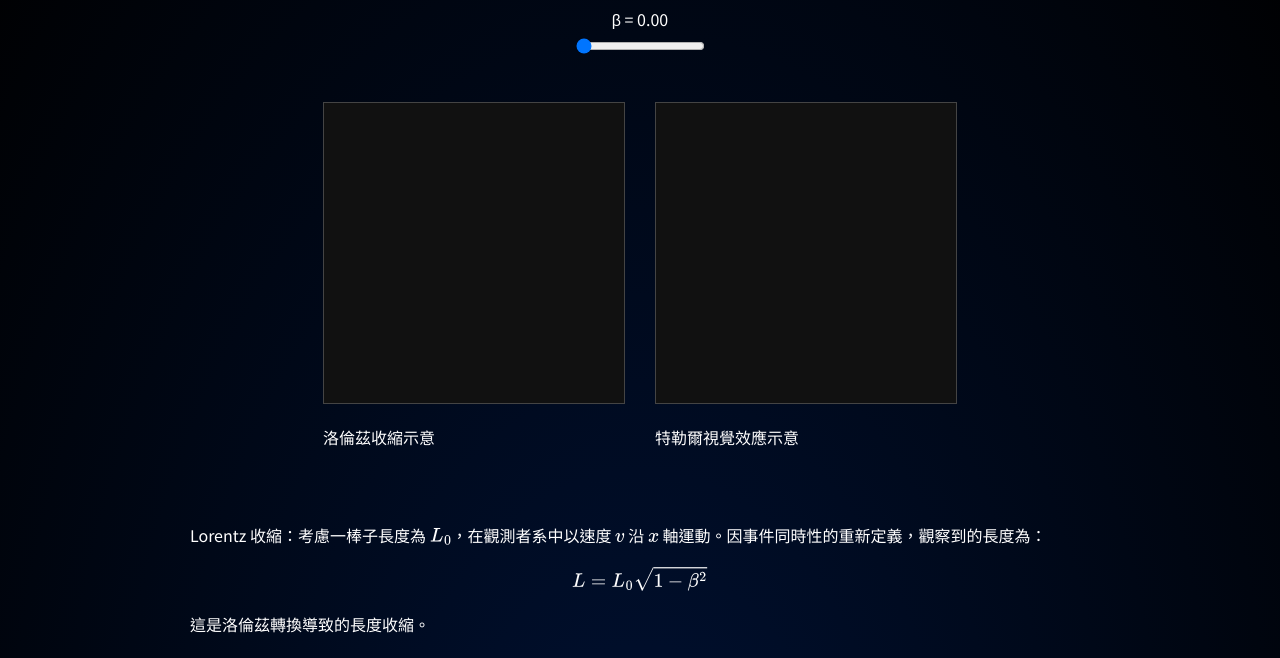
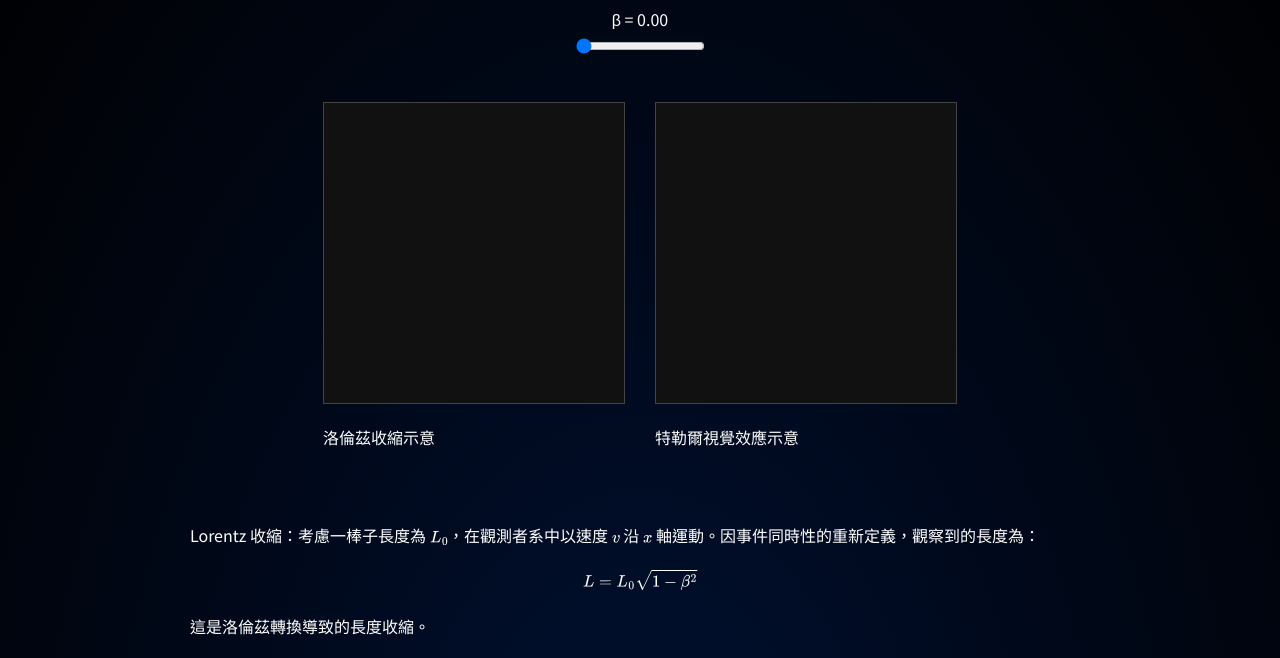
Before and after one commit to Stadicord/uranus_website, a plain HTML site: page index.html in a window 1280 px wide. Both pictures are taken after a click on the button "啟用透視模式". Shown: the part 142-800 px from the top of the page. Drawn offline with nearby package versions, Linux system fonts and the light colour scheme.

Commit message:
Font-Family

```diff
--- a/index.html
+++ b/index.html
@@ -62,6 +62,9 @@
       font-size: 1rem;
       line-height: 1.8;
       text-align: left;
+    }
+    mjx-container {
+      font-family: 'Times New Roman', Times, serif !important;
     }
   </style>
 
```
